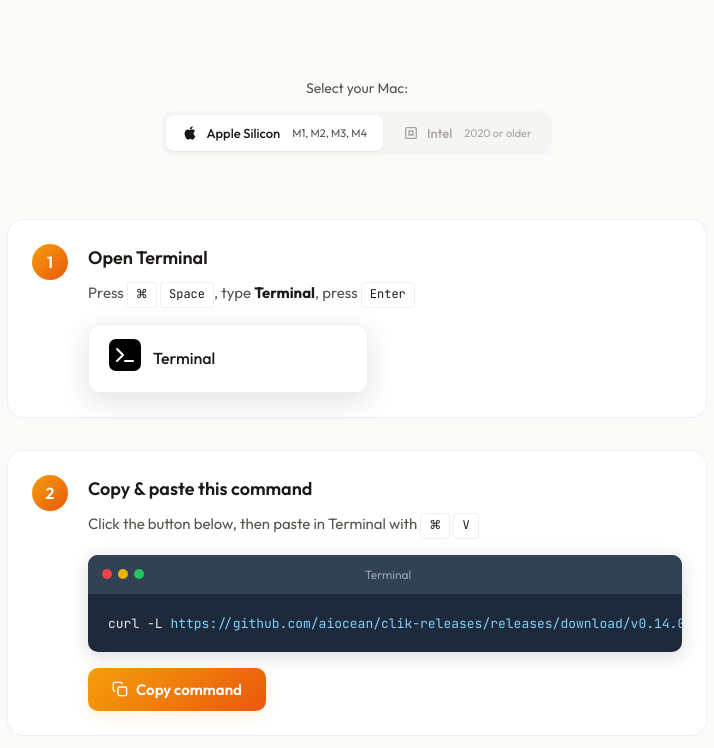
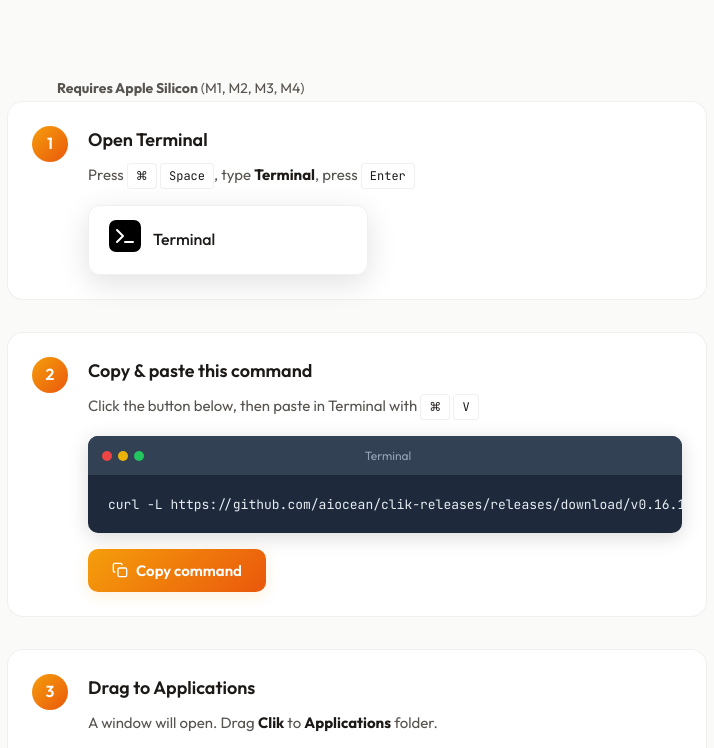
Before and after one commit to aiocean/clik-releases, a plain HTML site: page index.html in a window 1280 px wide. Shown: the part 5697-6445 px from the top of the page, without its empty margins (283-997 px from the left). Drawn offline with Linux system fonts and the light colour scheme.

Commit message:
chore: bump version to v0.16.12

```diff
--- a/index.html
+++ b/index.html
@@ -694,31 +694,6 @@
         margin: 0 auto;
       }
 
-      /* Architecture selector */
-      .arch-selector {
-        display: flex;
-        flex-direction: column;
-        align-items: center;
-        gap: 0.75rem;
-        margin: 2.5rem 0;
-      }
-
-      .arch-label {
-        font-size: 0.875rem;
-        color: var(--text-secondary);
-      }
-
-      .arch-hint {
-        font-size: 0.6875rem;
-        color: var(--text-muted);
-        font-weight: 400;
-        margin-left: 0.25rem;
-      }
-
-      .arch-btn.active .arch-hint {
-        color: var(--text-secondary);
-      }
-
       /* Install wizard steps */
       .install-steps-wizard {
         display: flex;
@@ -895,42 +870,6 @@
         border-radius: 20px;
         padding: 2rem;
         margin-top: 2.5rem;
-      }
-
-      /* Architecture toggle */
-      .arch-toggle {
-        display: inline-flex;
-        background: var(--bg-tertiary);
-        border-radius: 10px;
-        padding: 4px;
-        gap: 4px;
-        margin-bottom: 1.5rem;
-      }
-
-      .arch-btn {
-        display: flex;
-        align-items: center;
-        gap: 0.5rem;
-        padding: 0.625rem 1rem;
-        background: transparent;
-        border: none;
-        border-radius: 8px;
-        font-family: var(--font-display);
-        font-size: 0.8125rem;
-        font-weight: 500;
-        color: var(--text-muted);
-        cursor: pointer;
-        transition: all 0.2s ease;
-      }
-
-      .arch-btn:hover {
-        color: var(--text-secondary);
-      }
-
-      .arch-btn.active {
-        background: var(--bg-primary);
-        color: var(--text-primary);
-        box-shadow: 0 1px 3px rgba(0, 0, 0, 0.08);
       }
 
       /* Download button */
@@ -2300,36 +2239,10 @@
           <p class="section-desc">Takes less than a minute. No account required.</p>
         </div>
 
-        <!-- Architecture selector -->
-        <div class="arch-selector reveal">
-          <span class="arch-label">Select your Mac:</span>
-          <div class="arch-toggle">
-            <button class="arch-btn active" data-arch="aarch64" onclick="selectArch('aarch64')">
-              <svg width="16" height="16" viewBox="0 0 24 24" fill="currentColor">
-                <path
-                  d="M18.71 19.5c-.83 1.24-1.71 2.45-3.05 2.47-1.34.03-1.77-.79-3.29-.79-1.53 0-2 .77-3.27.82-1.31.05-2.3-1.32-3.14-2.53C4.25 17 2.94 12.45 4.7 9.39c.87-1.52 2.43-2.48 4.12-2.51 1.28-.02 2.5.87 3.29.87.78 0 2.26-1.07 3.81-.91.65.03 2.47.26 3.64 1.98-.09.06-2.17 1.28-2.15 3.81.03 3.02 2.65 4.03 2.68 4.04-.03.07-.42 1.44-1.38 2.83M13 3.5c.73-.83 1.94-1.46 2.94-1.5.13 1.17-.34 2.35-1.04 3.19-.69.85-1.83 1.51-2.95 1.42-.15-1.15.41-2.35 1.05-3.11z"
-                />
-              </svg>
-              Apple Silicon
-              <span class="arch-hint">M1, M2, M3, M4</span>
-            </button>
-            <button class="arch-btn" data-arch="x86_64" onclick="selectArch('x86_64')">
-              <svg
-                width="16"
-                height="16"
-                viewBox="0 0 24 24"
-                fill="none"
-                stroke="currentColor"
-                stroke-width="2"
-              >
-                <rect x="4" y="4" width="16" height="16" rx="2" />
-                <path d="M9 9h6v6H9z" />
-              </svg>
-              Intel
-              <span class="arch-hint">2020 or older</span>
-            </button>
-          </div>
-        </div>
+        <!-- Requirement note -->
+        <p class="section-desc reveal" style="margin-top: 1.5rem; font-size: 0.875rem">
+          <strong>Requires Apple Silicon</strong> (M1, M2, M3, M4)
+        </p>
 
         <!-- Steps -->
         <div class="install-steps-wizard reveal">
@@ -2389,9 +2302,7 @@
                 <div class="terminal-body">
                   <code id="terminal-cmd"
                     >curl -L
-                    <span id="curl-url"
-                      >https://github.com/aiocean/clik-releases/releases/download/v0.14.0/clik_0.14.0_aarch64.dmg</span
-                    >
+                    https://github.com/aiocean/clik-releases/releases/download/v0.16.12/clik_0.16.12_aarch64.dmg
                     -o ~/Downloads/Clik.dmg && open ~/Downloads/Clik.dmg</code
                   >
                 </div>
@@ -2519,22 +2430,6 @@
     </footer>
 
     <script>
-      // Download URLs
-      const DOWNLOAD_URLS = {
-        aarch64:
-          "https://github.com/aiocean/clik-releases/releases/download/v0.14.0/clik_0.14.0_aarch64.dmg",
-        x86_64:
-          "https://github.com/aiocean/clik-releases/releases/download/v0.14.0/clik_0.14.0_x86_64.dmg",
-      };
-
-      // Architecture toggle
-      function selectArch(arch) {
-        document.querySelectorAll(".arch-btn").forEach((btn) => {
-          btn.classList.toggle("active", btn.dataset.arch === arch);
-        });
-        document.getElementById("curl-url").textContent = DOWNLOAD_URLS[arch];
-      }
-
       // Copy terminal command
       function copyTerminalCmd() {
         const code = document
```
Also changed, not shown: README.md.
